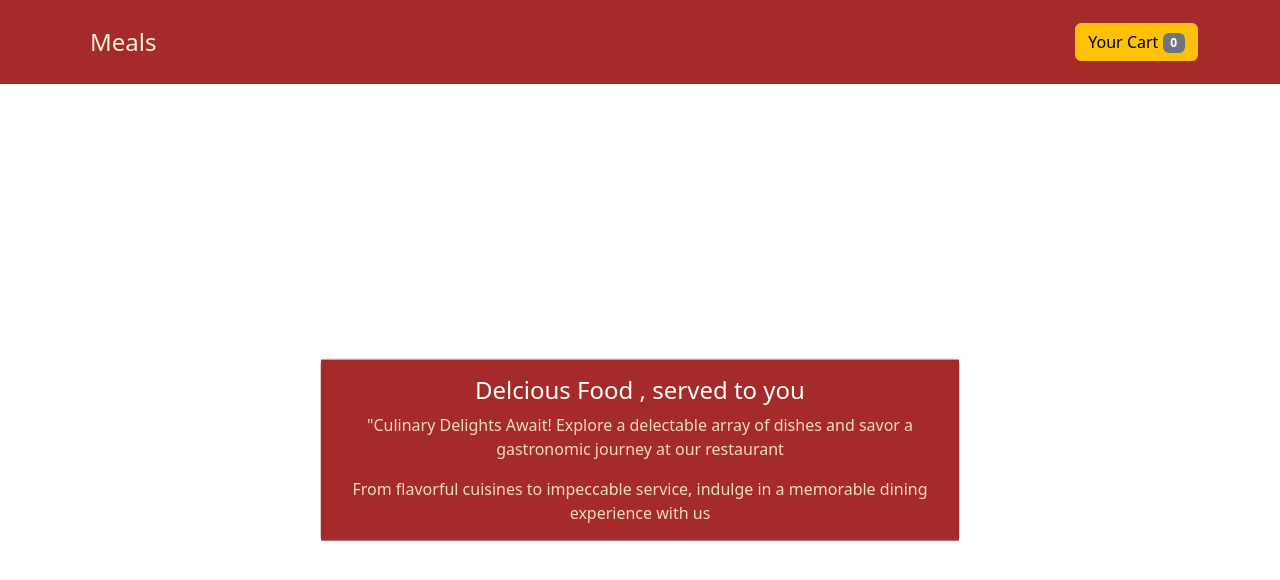
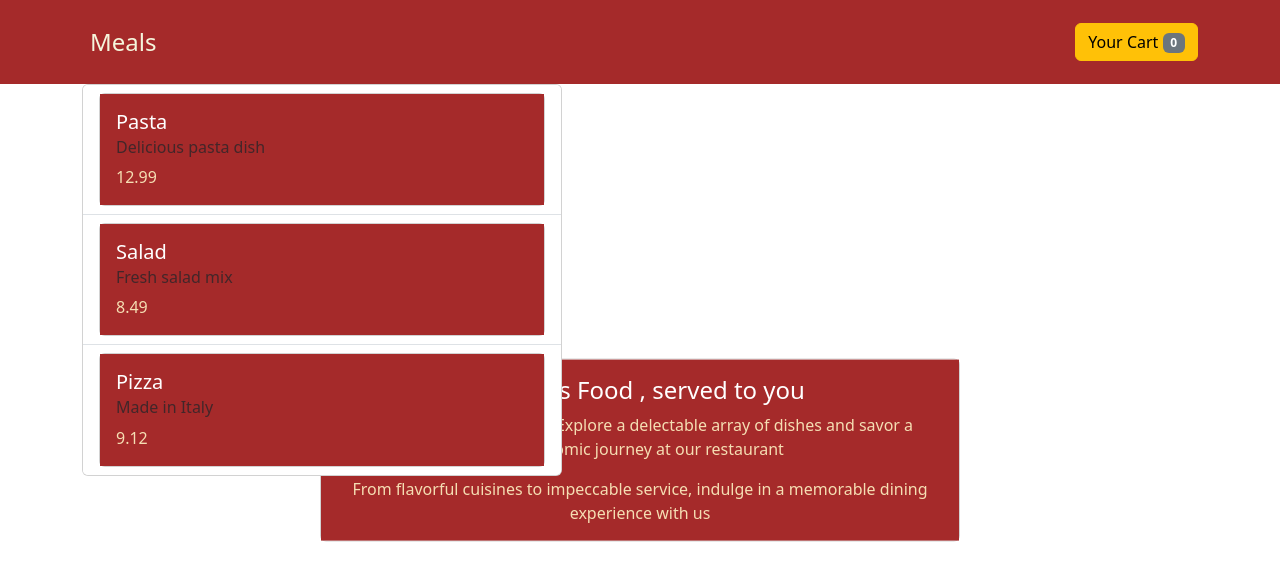
Before and after one commit to abhinavjha29/restaurant-app, a React (Vite) app in the folder Restaurant App/: page / in a window 1280 px wide. Shown: the top 580 px of the page. Built offline with nearby package versions, Linux system fonts and the light colour scheme.

Commit message:
added mealitems

```diff
--- a/Restaurant App/src/App.jsx
+++ b/Restaurant App/src/App.jsx
@@ -4,13 +4,23 @@ import "bootstrap/dist/css/bootstrap.min.css";
 import "./App.css";
 import Header from "./components/UI/Header";
 import Summary from "./components/UI/Summary";
+import Meallist from "./components/UI/Meallist";
 
 function App() {
+  const mealItems = [
+    { id: 1, name: "Pasta", description: "Delicious pasta dish", price: 12.99 },
+    { id: 2, name: "Salad", description: "Fresh salad mix", price: 8.49 },
+    { id: 3, name: "Pizza", description: "Made in Italy", price: 9.12 },
+  ];
   return (
-    <div>
+    <>
       <Header></Header>
-      <Summary></Summary>
-    </div>
+      <main className="container">
+        <Summary></Summary>
+
+        <Meallist mealItems={mealItems}></Meallist>
+      </main>
+    </>
   );
 }
 
--- /dev/null
+++ b/Restaurant App/src/components/UI/MealItem.jsx
@@ -0,0 +1,12 @@
+const MealItem = ({ name, description, price }) => {
+  return (
+    <div class="card">
+      <div class="card-body">
+        <h5 class="card-title">{name}</h5>
+        <h6 class="card-subtitle mb-2 text-body-secondary">{description}</h6>
+        <p class="card-text">{price}</p>
+      </div>
+    </div>
+  );
+};
+export default MealItem;
--- /dev/null
+++ b/Restaurant App/src/components/UI/Meallist.jsx
@@ -0,0 +1,20 @@
+import MealItem from "./MealItem";
+const Meallist = ({ mealItems }) => {
+  return (
+    <div className="card" style={{ width: "30rem" }}>
+      <ul className="list-group list-group-flush">
+        {mealItems.map((meal) => (
+          <li className="list-group-item" key={meal.id}>
+            <MealItem
+              name={meal.name}
+              description={meal.description}
+              price={meal.price}
+            ></MealItem>
+          </li>
+        ))}
+      </ul>
+    </div>
+  );
+};
+
+export default Meallist;
```
Also changed, not shown: Restaurant App/src/components/store/meal-item-store.jsx (added).
